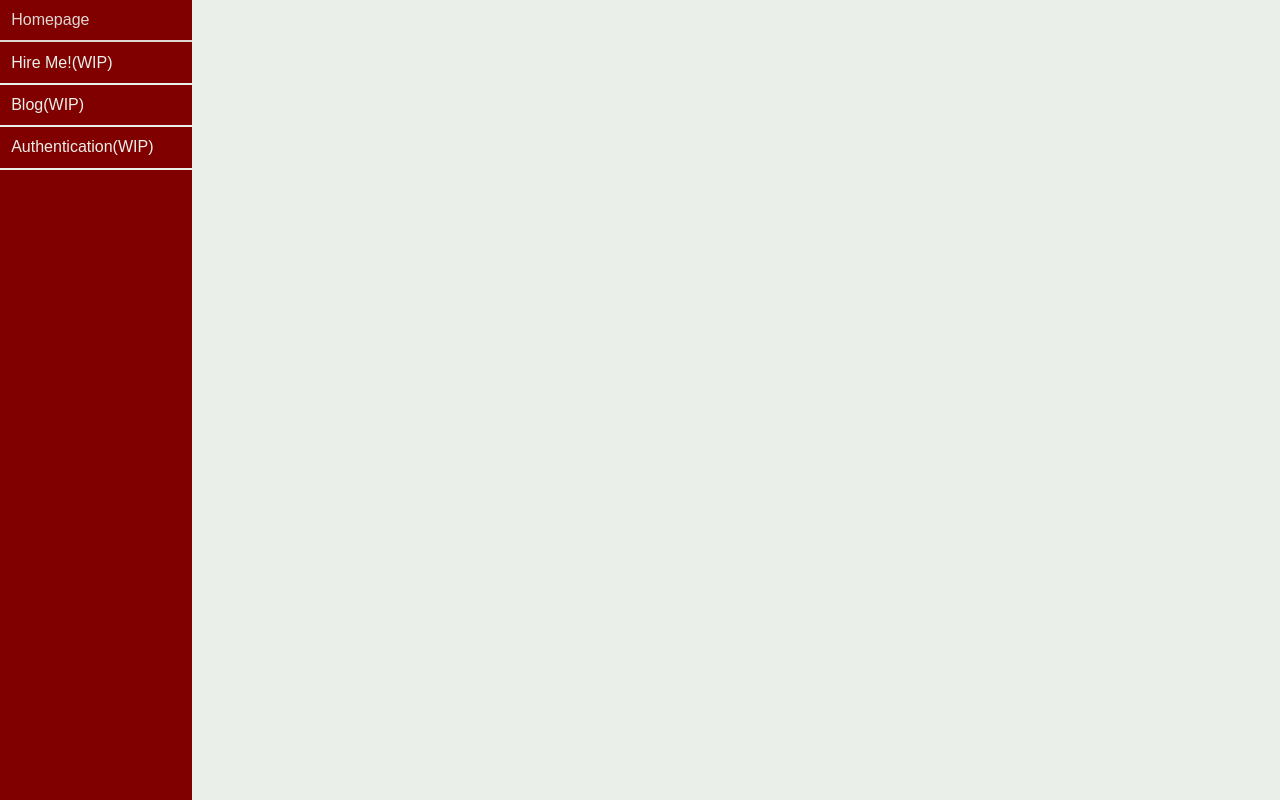
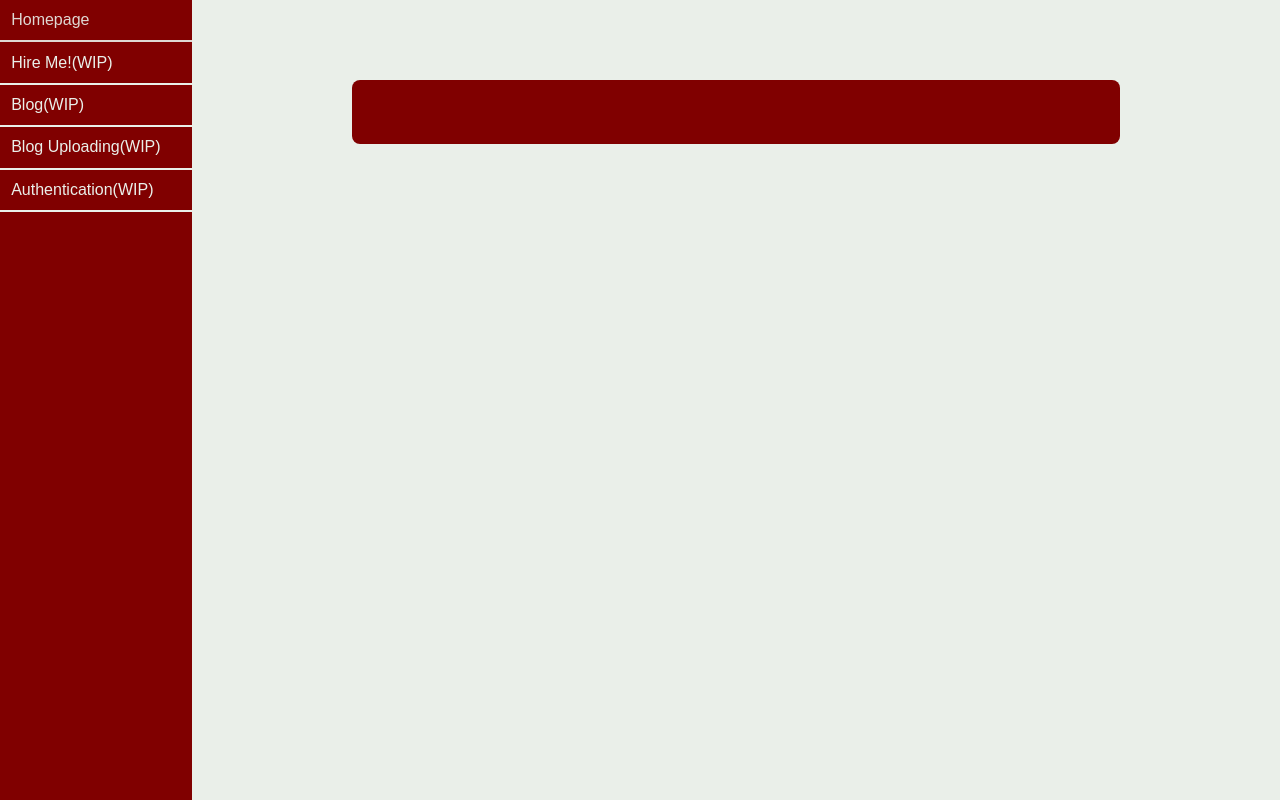
Before and after one commit to westshae/main-fe, an Angular app: page /blogupload in a window 1280 px wide. Before the commit this address led to /. Built offline with nearby package versions, Linux system fonts and the light colour scheme; sample sign-in values are in the browser's storage.

Commit message:
basic blogupload boiler

```diff
--- a/src/app/app-routing.module.ts
+++ b/src/app/app-routing.module.ts
@@ -7,10 +7,12 @@ import { BlogTextComponent } from './pages/blogtext/blogtext.component';
 import { HiremeComponent } from './pages/hireme/hireme.component';
 
 import { AuthGuard } from './services/auth.guard';
+import { BloguploadComponent } from './pages/blogupload/blogupload.component';
 
 const routes: Routes = [
   { path:'', component: DashboardComponent },
-  { path:'blog', canActivate:[AuthGuard], component:BlogComponent },
+  { path:'blog', canActivate:[AuthGuard], component:BlogComponent},
+  { path:'blogupload', canActivate:[AuthGuard], component:BloguploadComponent} ,
   { path:'text/:id', canActivate:[AuthGuard], component: BlogTextComponent},
   { path:'authentication', component:AuthenticationComponent},
   { path:'hireme', component:HiremeComponent}
--- a/src/app/app.module.ts
+++ b/src/app/app.module.ts
@@ -10,6 +10,7 @@ import { BlogComponent } from './pages/blog/blog.component';
 import { AuthenticationComponent } from './pages/authentication/authentication.component';
 import { BlogTextComponent } from './pages/blogtext/blogtext.component';
 import { HiremeComponent } from './pages/hireme/hireme.component';
+import { BloguploadComponent } from './pages/blogupload/blogupload.component';
 @NgModule({
   declarations: [
     AppComponent,
@@ -19,7 +20,8 @@ import { HiremeComponent } from './pages/hireme/hireme.component';
     BlogComponent,
     AuthenticationComponent,
     BlogTextComponent,
-    HiremeComponent
+    HiremeComponent,
+    BloguploadComponent
   ],
   imports: [
     BrowserModule,
--- a/src/app/components/sidebar/sidebar.component.html
+++ b/src/app/components/sidebar/sidebar.component.html
@@ -2,5 +2,6 @@
   <a routerLink="/"><button class="navlink">Homepage</button></a>
   <a routerLink="/hireme"><button class="navlink">Hire Me!(WIP)</button></a>
   <a routerLink="/blog"><button class="navlink">Blog(WIP)</button></a>
+  <a routerLink="/blogupload"><button class="navlink">Blog Uploading(WIP)</button></a>
   <a routerLink="/authentication"><button class="navlink">Authentication(WIP)</button></a>
 </div>
--- /dev/null
+++ b/src/app/pages/blogupload/blogupload.component.html
@@ -0,0 +1,5 @@
+<div class="page-container">
+  <div class="page-card">
+
+  </div>
+</div>
--- /dev/null
+++ b/src/app/pages/blogupload/blogupload.component.less
@@ -0,0 +1 @@
+@import "../../app.component.less";
--- /dev/null
+++ b/src/app/pages/blogupload/blogupload.component.ts
@@ -0,0 +1,12 @@
+import { Component, OnInit } from '@angular/core';
+
+@Component({
+  selector: 'app-blogupload',
+  templateUrl: './blogupload.component.html',
+  styleUrls: ['./blogupload.component.less']
+})
+export class BloguploadComponent implements OnInit {
+  ngOnInit() {
+
+  }
+}
```
